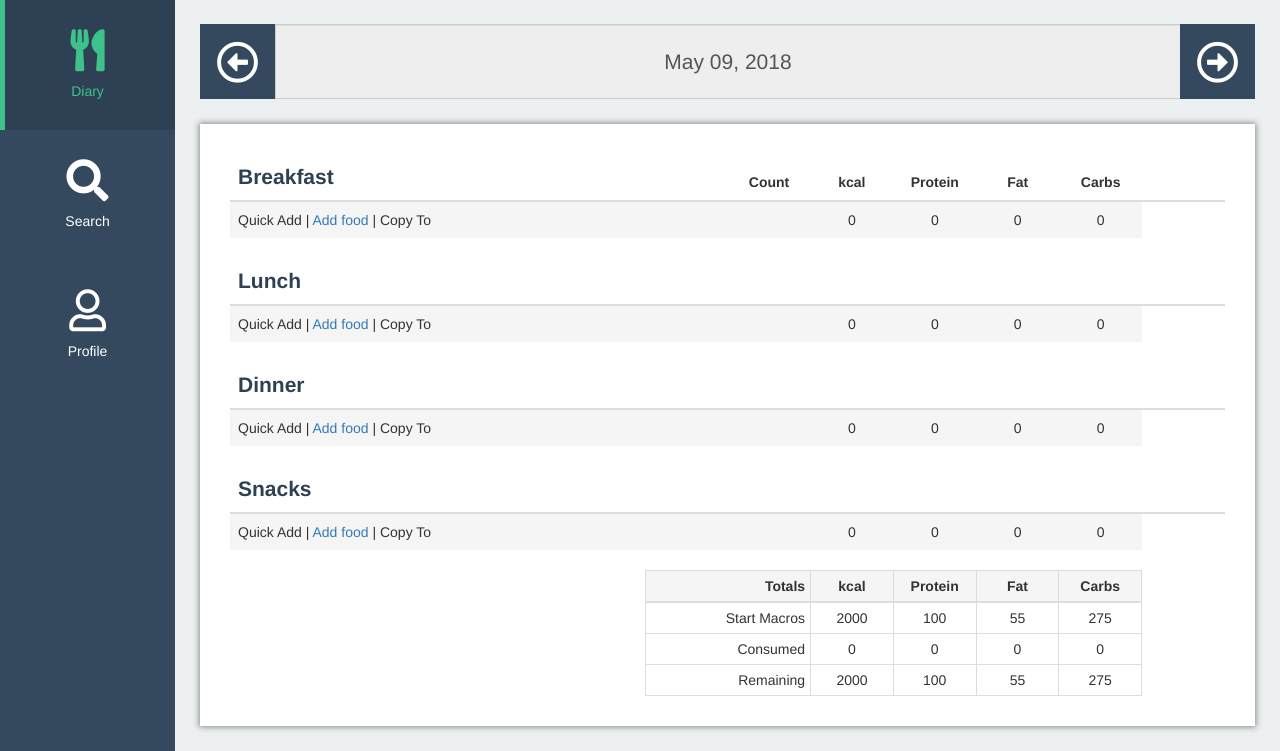
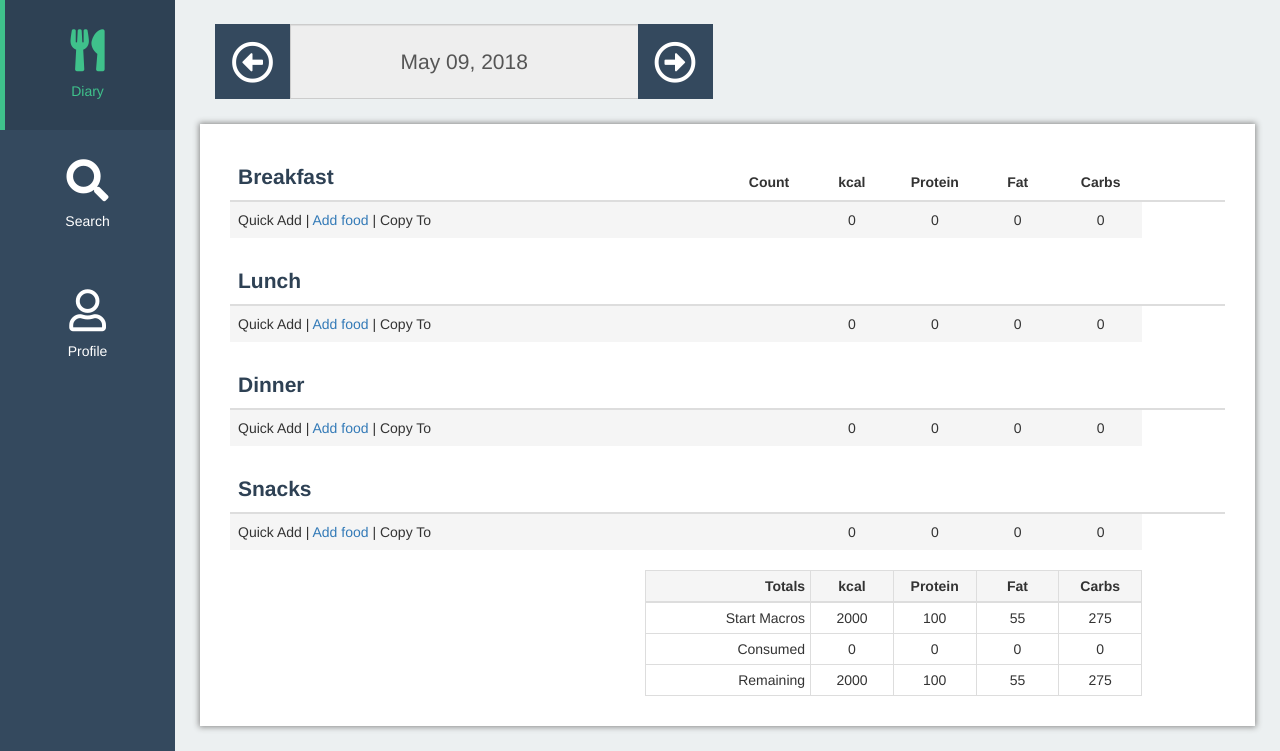
Before and after one commit to grassten/MacroTrackerProject, a Flask app: page /diary in a window 1280 px wide. Shown: the part 51-802 px from the top of the page. Run offline with Flask 2, Linux system fonts and the light colour scheme; the visitor is signed in with stand-in values (Sample User, id 1); data comes from the database, SQL or seed files in the repository; data that the repository does not hold is empty; some libraries are stand-ins or nearby versions.

Commit message:
diary layout

```diff
--- a/app/static/diary.css
+++ b/app/static/diary.css
@@ -53,10 +53,6 @@
     color: #2E4154;
 }
 
-.date-selectors {
-    max-width: 1400px;
-}
-
 .main-content-fluid .table {
     margin: 0px;
 }
--- a/app/templates/diary.html
+++ b/app/templates/diary.html
@@ -4,6 +4,7 @@
 <div id="page-wrapper">
     <div class="container-fluid date-selectors">
         <div class="row">
+            <div class="col-xs-12 col-sm-6">
                 <form method="post">
                     <div class="input-group">
                         {{ form.hidden_tag() }}
@@ -20,6 +21,7 @@
                         </span>
                     </div>
                 </form>
+            </div>
         </div>
         <div class="clearfix"></div>
     </div>
--- a/app/templates/search.html
+++ b/app/templates/search.html
@@ -31,7 +31,7 @@
 								<option>Snacks</option>
 							</select>
 							{% endif %}
-							<button type="submit" class="btn btn-primary" name="action" value="multiadd">Add selected</button>
+							<button type="submit" class="btn btn-primary" name="action" value="multiadd">Add Checked</button>
 						</div>
 					</th>
 				</tr>
```
Lines whose indentation alone changed are shown as unchanged.
